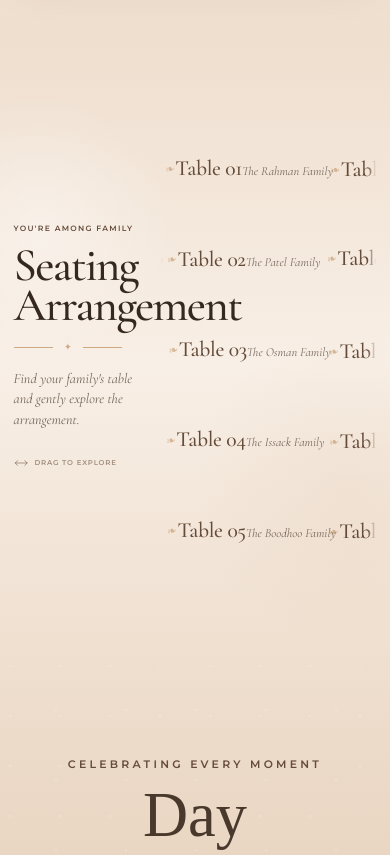
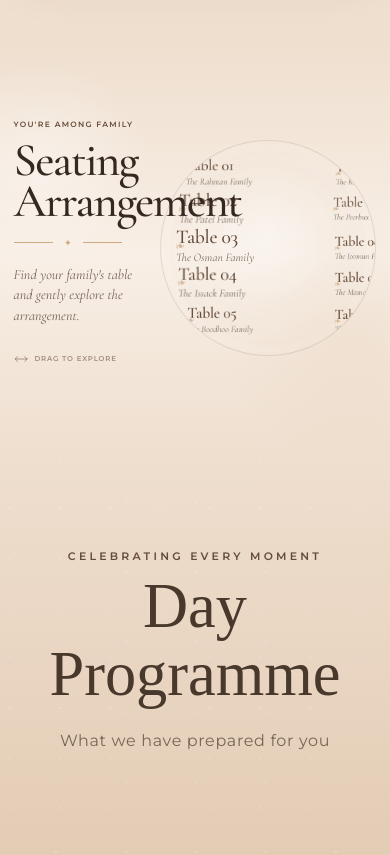
Before and after one commit to Ir-faan/Event-Invitation, a Next.js app: page /templates/coastal-reverie in a window 390 px wide. Shown: the part 5780-6635 px from the top of the page. Built offline with nearby package versions, Linux system fonts and the light colour scheme; a web font is replaced by a local one.

Commit message:
style: round seating viewport and focus center tables

```diff
--- a/components/seating-arrangement.module.css
+++ b/components/seating-arrangement.module.css
@@ -91,23 +91,33 @@
 
 .viewport {
   position: relative;
+  width: min(100%, 42rem);
+  aspect-ratio: 1;
   min-width: 0;
-  height: clamp(31rem, 43vw, 40rem);
-  overflow-x: auto;
-  overflow-y: hidden;
-  scrollbar-width: none;
-  overscroll-behavior-x: contain;
-  touch-action: pan-x;
+  justify-self: center;
+  overflow: hidden;
+  border: 1px solid rgba(101,75,57,.15);
+  border-radius: 50%;
+  background:
+    radial-gradient(circle at 48% 45%, rgba(255,255,255,.32), transparent 44%),
+    rgba(255,250,245,.08);
+  box-shadow:
+    inset 0 0 0 .55rem rgba(255,250,245,.08),
+    inset 0 0 5rem rgba(185,133,79,.035);
+  touch-action: pan-y;
   cursor: grab;
   user-select: none;
   outline: none;
-  -webkit-overflow-scrolling: touch;
-  mask-image: linear-gradient(90deg, transparent 0, #000 6%, #000 94%, transparent 100%);
-  -webkit-mask-image: linear-gradient(90deg, transparent 0, #000 6%, #000 94%, transparent 100%);
 }
 
-.viewport::-webkit-scrollbar {
-  display: none;
+.viewport::before {
+  content: "";
+  position: absolute;
+  z-index: 3;
+  inset: .7rem;
+  border: 1px solid rgba(185,133,79,.1);
+  border-radius: 50%;
+  pointer-events: none;
 }
 
 .viewport:focus-visible {
@@ -122,6 +132,7 @@
 .track {
   display: flex;
   width: max-content;
+  height: 100%;
   min-height: 100%;
   align-items: stretch;
 }
@@ -131,28 +142,50 @@
   display: grid;
   grid-template-rows: repeat(4, minmax(0, 1fr));
   grid-auto-flow: column;
-  grid-auto-columns: clamp(10.2rem, 13vw, 13.6rem);
-  column-gap: clamp(.6rem, 1.4vw, 1.25rem);
-  row-gap: clamp(.35rem, .7vw, .8rem);
+  grid-auto-columns: clamp(9.5rem, 12vw, 12.4rem);
+  column-gap: clamp(.4rem, 1vw, .9rem);
+  row-gap: clamp(.15rem, .5vw, .5rem);
   align-items: center;
   min-height: 100%;
-  padding: 1rem clamp(.65rem, 1.4vw, 1.2rem);
+  padding: clamp(1.8rem, 4vw, 3rem) clamp(.7rem, 1.2vw, 1rem);
 }
 
 .assignment {
   --float-x: 0px;
+  --focus-scale: .72;
   position: relative;
+  z-index: 1;
   display: grid;
   align-content: center;
-  gap: .15rem;
   min-width: 0;
   padding: .5rem .35rem;
-  transform: translate3d(0, 0, 0);
-  animation: seatingFloat var(--float-duration) ease-in-out var(--float-delay) infinite;
+  transform: scale(var(--focus-scale));
+  transform-origin: center;
+  transition: transform .18s ease;
   will-change: transform;
 }
 
-.assignment::before {
+.assignment:hover {
+  z-index: 4;
+}
+
+.assignmentContent {
+  position: relative;
+  display: grid;
+  gap: .15rem;
+  min-width: 0;
+  transform: scale(1);
+  transform-origin: center;
+  animation: seatingFloat var(--float-duration) ease-in-out var(--float-delay) infinite;
+  transition: transform .24s cubic-bezier(.2,.75,.2,1);
+  will-change: translate, transform;
+}
+
+.assignment:hover .assignmentContent {
+  transform: scale(1.12);
+}
+
+.assignmentContent::before {
   content: "❧";
   position: absolute;
   left: -.55rem;
@@ -162,7 +195,7 @@
   transform: translateY(-50%) rotate(-14deg);
 }
 
-.assignment::after {
+.assignmentContent::after {
   content: "";
   position: absolute;
   right: -.7rem;
@@ -176,7 +209,7 @@
   transition: opacity .16s ease, transform .16s ease;
 }
 
-.moving .assignment::after {
+.moving .assignmentContent::after {
   opacity: .7;
   transform: scaleX(1);
 }
@@ -199,15 +232,21 @@
 }
 
 @keyframes seatingFloat {
-  0%, 100% { transform: translate3d(0, 0, 0); }
-  50% { transform: translate3d(var(--float-x), -.28rem, 0); }
+  0%, 100% { translate: 0 0; }
+  50% { translate: var(--float-x) -.28rem; }
+}
+
+@media (hover: hover) and (pointer: fine) {
+  .assignment:hover span { color: var(--olive-deep); }
+  .assignment:hover strong { color: rgba(73,56,44,.9); }
 }
 
 @media (max-width: 900px) {
   .section { padding-left: 3vw; padding-right: 3vw; }
   .layout { grid-template-columns: minmax(12rem, .68fr) minmax(0, 1.4fr); gap: 1.5rem; }
   .heading h2 { font-size: clamp(3rem, 7vw, 4.6rem); }
-  .assignmentGroup { grid-auto-columns: 10.8rem; }
+  .viewport { width: min(100%, 34rem); }
+  .assignmentGroup { grid-auto-columns: 10.2rem; padding-block: 2rem; }
 }
 
 @media (max-width: 620px) {
@@ -220,15 +259,17 @@
   .intro { max-width: 9.5rem; font-size: .88rem; line-height: 1.45; }
   .hint { max-width: 8rem; gap: .4rem; margin-top: 1.3rem; letter-spacing: .12em; font-size: .44rem; line-height: 1.45; }
   .hint svg { flex: 0 0 auto; width: .9rem; }
-  .viewport { height: 29rem; mask-image: linear-gradient(90deg, transparent 0, #000 5%, #000 96%, transparent 100%); -webkit-mask-image: linear-gradient(90deg, transparent 0, #000 5%, #000 96%, transparent 100%); }
-  .assignmentGroup { grid-template-rows: repeat(5, minmax(0, 1fr)); grid-auto-columns: 9.8rem; column-gap: .35rem; row-gap: .15rem; padding: .5rem .4rem; }
-  .assignment { padding-left: .65rem; }
-  .assignment::before { left: 0; }
-  .assignment span { font-size: 1.35rem; }
-  .assignment strong { font-size: .78rem; }
+  .viewport { width: 100%; min-width: 11rem; }
+  .viewport::before { inset: .4rem; }
+  .assignmentGroup { grid-template-rows: repeat(5, minmax(0, 1fr)); grid-auto-columns: 8.7rem; column-gap: .2rem; row-gap: 0; padding: 1rem .3rem; }
+  .assignment { padding-left: .6rem; }
+  .assignmentContent::before { left: -.05rem; }
+  .assignment span { font-size: 1.22rem; }
+  .assignment strong { font-size: .72rem; }
 }
 
 @media (prefers-reduced-motion: reduce) {
-  .assignment { animation: none; }
-  .assignment::after { transition: none; }
+  .assignment { transition: none; }
+  .assignmentContent { animation: none; transition: none; }
+  .assignmentContent::after { transition: none; }
 }
```
